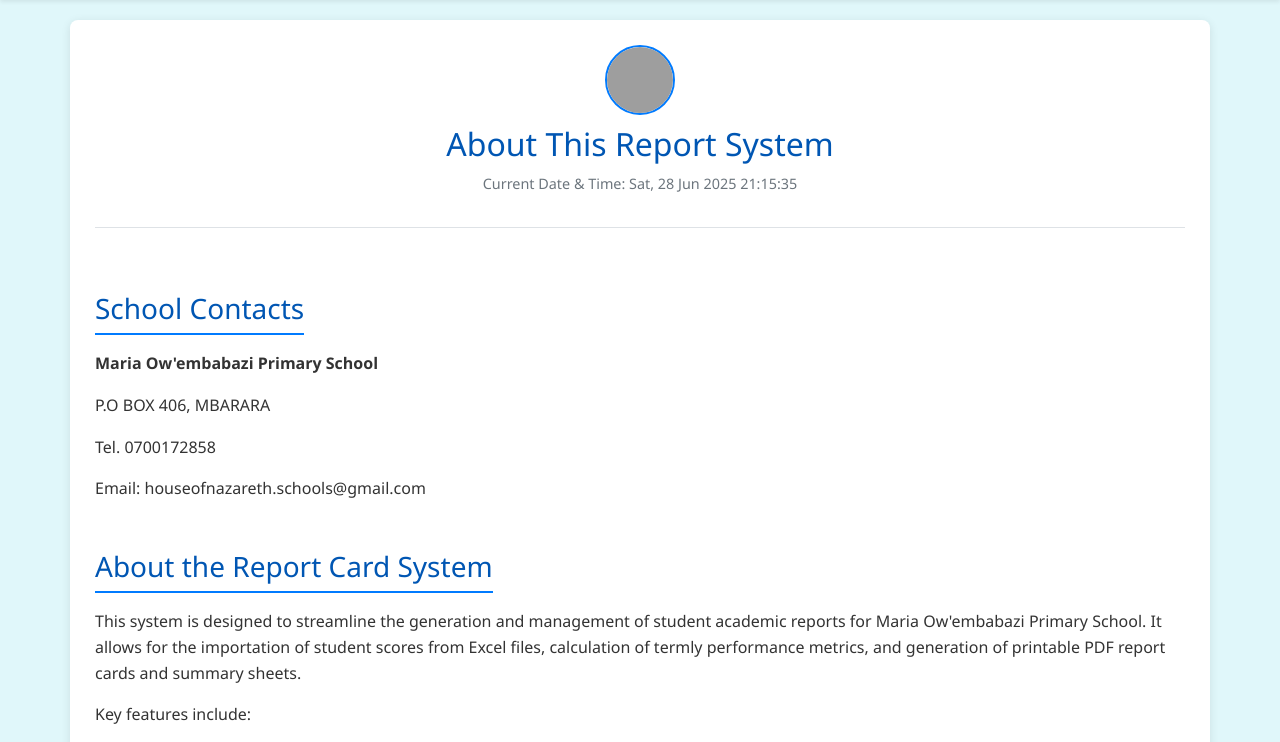
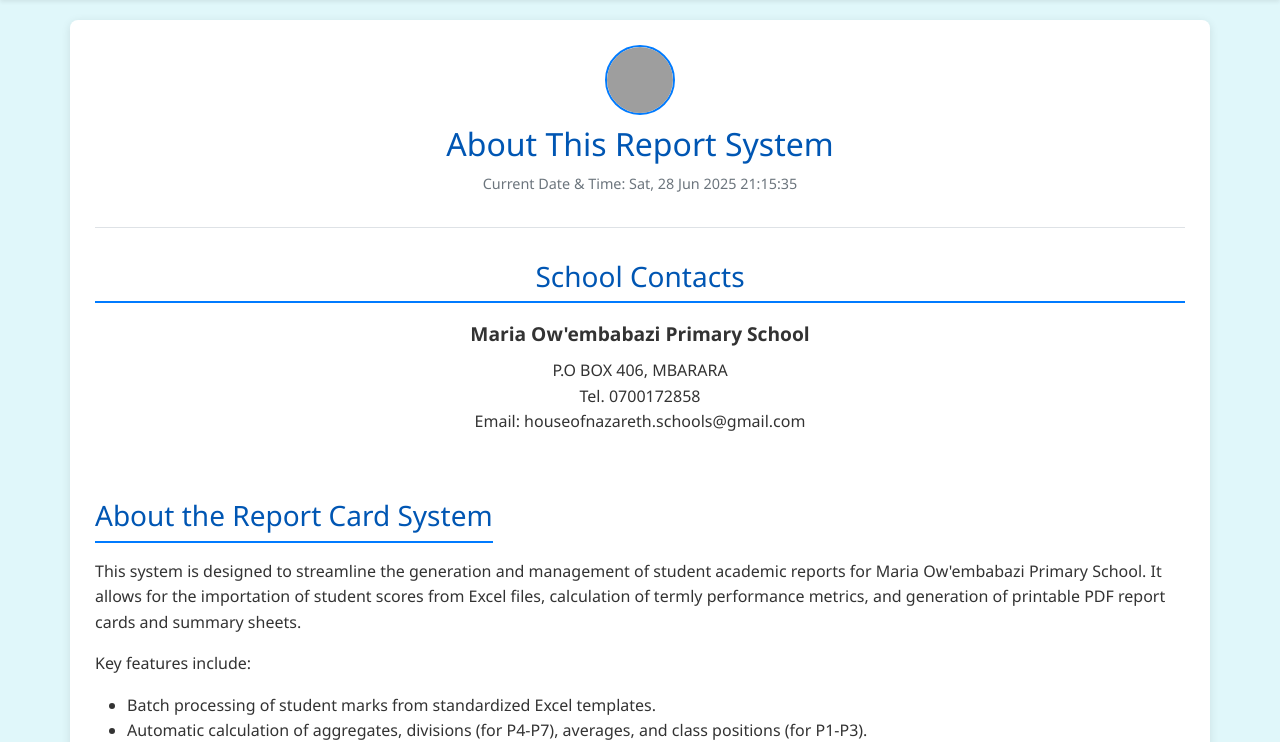
Before and after one commit to Nuwa-Peter/report-card, a PHP site: page /about.php in a window 1280 px wide. Shown: the part 64-806 px from the top of the page. Run offline with PHP 8.4, Linux system fonts and the light colour scheme; the visitor is signed in with stand-in values (Sample User, id 1); grey boxes are pictures that could not be loaded.

Commit message:
Style 'School Contacts' on about.php and update user icon in navbar.
- Center-align and re-style the 'School Contacts' section on about.php for a more professional look.
- Change the user display icon in the main navigation bar on index.php to 'fas fa-user-circle' for a more visual representation.

```diff
--- a/about.php
+++ b/about.php
@@ -94,12 +94,16 @@ date_default_timezone_set('Africa/Kampala'); // Or user's preferred timezone
             <p class="datetime-display">Current Date & Time: <?php echo date("D, d M Y H:i:s"); ?></p>
         </div>
 
-        <section id="school-contacts">
-            <h3 class="section-title">School Contacts</h3>
-            <p><strong>Maria Ow'embabazi Primary School</strong></p>
-            <p>P.O BOX 406, MBARARA</p>
-            <p>Tel. 0700172858</p>
-            <p>Email: houseofnazareth.schools@gmail.com</p>
+        <section id="school-contacts" style="text-align: center; margin-bottom: 2rem;">
+            <h3 class="section-title" style="display: block; text-align: center;">School Contacts</h3>
+            <div style="margin-top: 1rem;">
+                <p style="font-size: 1.2em; font-weight: bold; margin-bottom: 0.5rem;">Maria Ow'embabazi Primary School</p>
+                <address style="font-style: normal; line-height: 1.6;">
+                    P.O BOX 406, MBARARA<br>
+                    Tel. 0700172858<br>
+                    Email: houseofnazareth.schools@gmail.com
+                </address>
+            </div>
             <!-- Add more contact details as needed -->
         </section>
 
--- a/index.php
+++ b/index.php
@@ -317,10 +317,10 @@ try {
                     <?php if (isset($_SESSION['username'])): ?>
                         <div class="nav-item dropdown">
                             <a class="nav-link dropdown-toggle text-dark" href="#" id="userDropdown" role="button" data-bs-toggle="dropdown" aria-expanded="false">
-                                <i class="fas fa-user me-1"></i> <?php echo htmlspecialchars($_SESSION['username']); ?>
+                                <i class="fas fa-user-circle me-1 fa-lg"></i> <?php echo htmlspecialchars($_SESSION['username']); ?>
                             </a>
                             <ul class="dropdown-menu dropdown-menu-end" aria-labelledby="userDropdown">
-                                <li><a class="dropdown-item" href="profile.php"><i class="fas fa-user-circle me-2"></i>About User</a></li>
+                                <li><a class="dropdown-item" href="profile.php"><i class="fas fa-address-card me-2"></i>About User</a></li>
                                 <li><a class="dropdown-item" href="#"><i class="fas fa-cog me-2"></i>Others (Placeholder)</a></li>
                                 <li><hr class="dropdown-divider"></li>
                                 <li><a class="dropdown-item" href="logout.php"><i class="fas fa-sign-out-alt me-2"></i>Sign Out</a></li>
```
